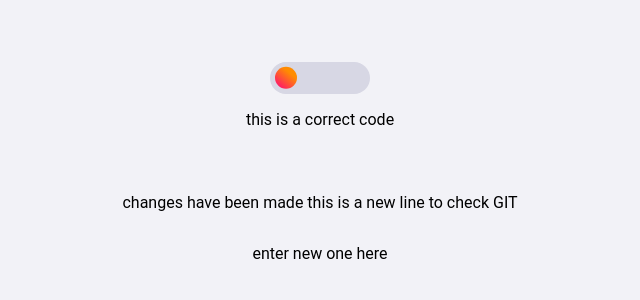
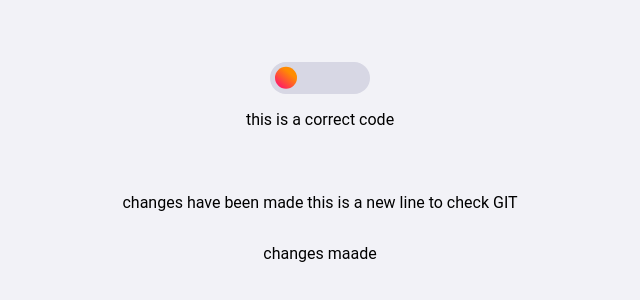
Before and after one commit to Jigneshpandian/jdg, a plain HTML site: page index.html in a window 1280 px wide. Shown: the part 238-538 px from the top of the page, 320-960 px from the left. Drawn offline with Linux system fonts and the light colour scheme.

Commit message:
update index.html

```diff
--- a/index.html
+++ b/index.html
@@ -15,6 +15,6 @@
 </label>
     <p>this is a correct code <p>
         <p>changes have been made this is a new line to check GIT</p>
-        <p>enter new one here</p>
+        <p>changes maade</p>
 </body>
 </html>
```
